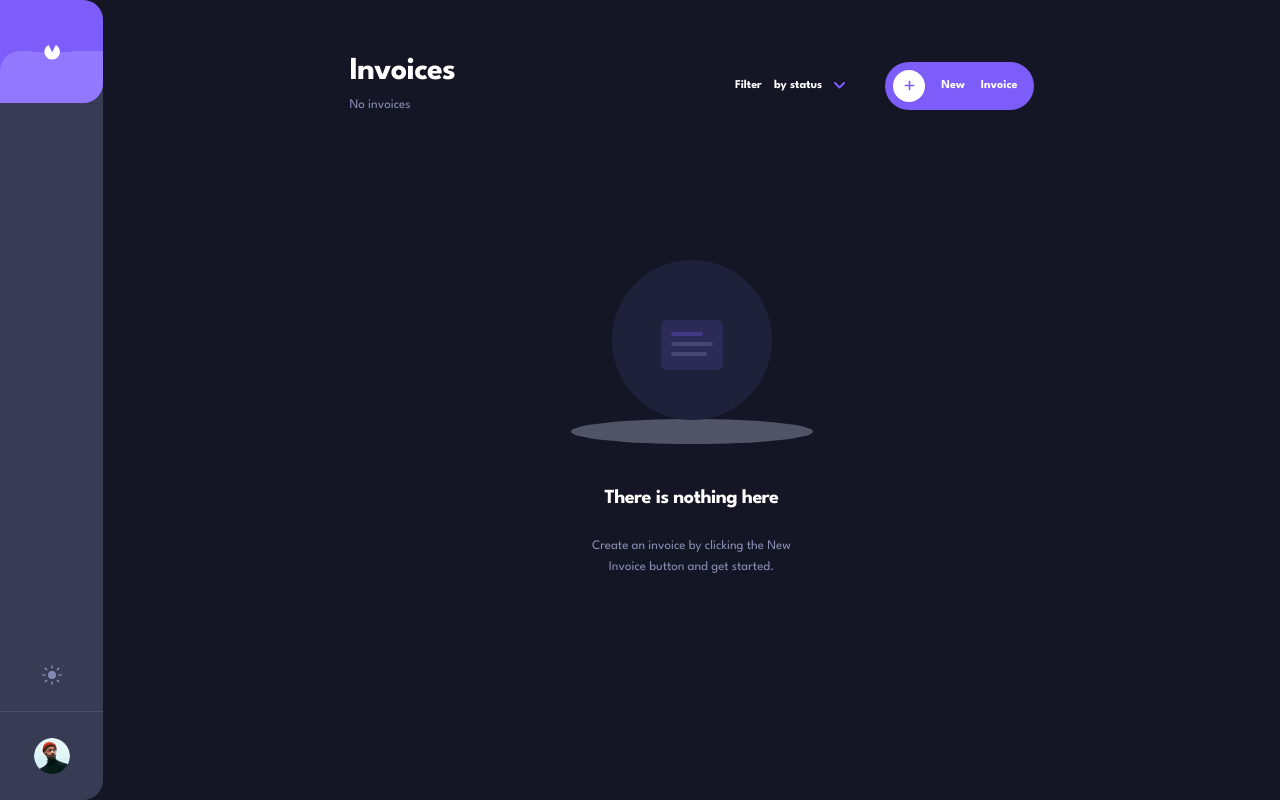
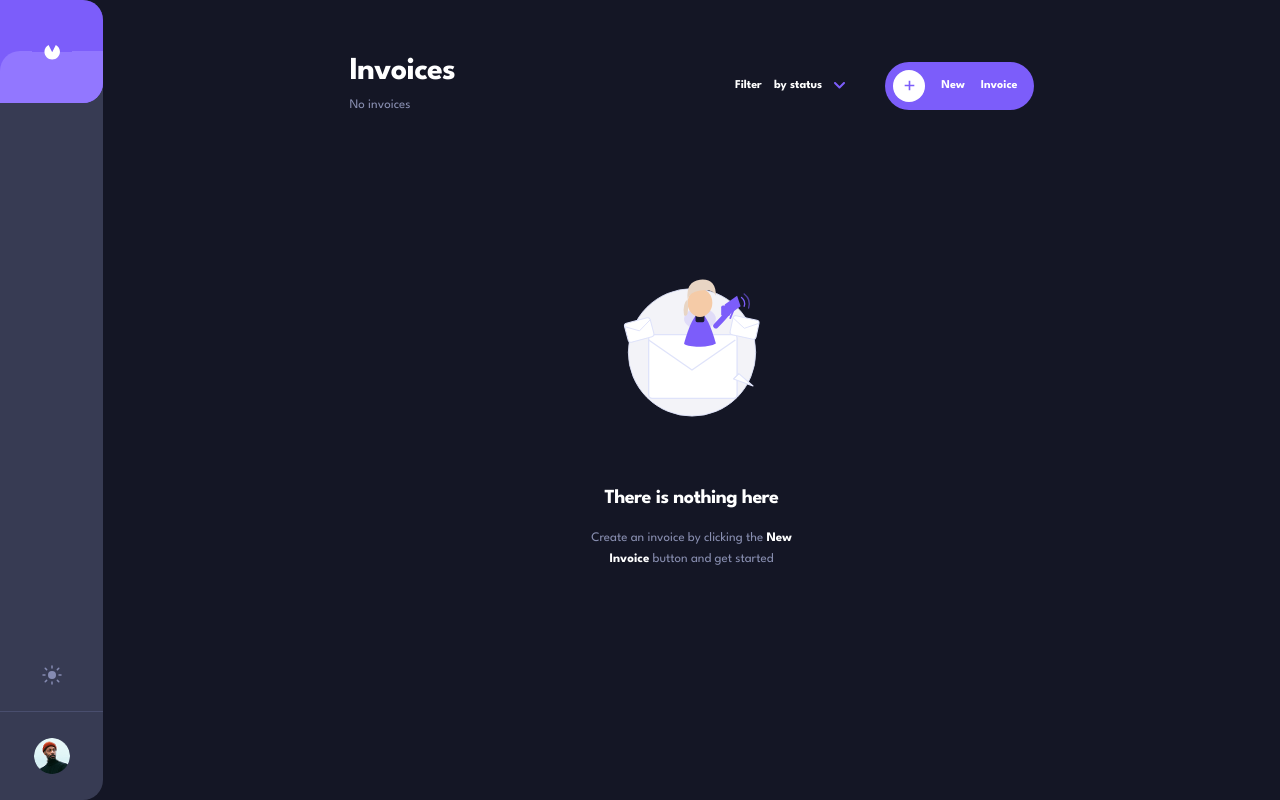
Before and after one commit to Demiomotee/Invoice-Management-App, a React (Vite) app: page / in a window 1280 px wide. Built offline with nearby package versions, Linux system fonts and the light colour scheme.

Commit message:
Enhance InvoiceList with empty state image and layout
Added an empty state image and updated the message for when there are no invoices. Improved the layout and structure of the invoice list display.

```diff
--- a/src/pages/InvoiceList.tsx
+++ b/src/pages/InvoiceList.tsx
@@ -5,6 +5,7 @@ import StatusBadge from '../components/StatusBadge'
 import Filter from '../components/Filter'
 import InvoiceForm from '../components/InvoiceForm'
 import { formatCurrency, formatDate } from '../utils/formatters'
+import emptyStateImg from '../assets/empty-state.svg'
 
 export default function InvoiceList() {
   const { filteredInvoices, invoices, filter } = useInvoices()
@@ -33,7 +34,6 @@ export default function InvoiceList() {
             {subtitle}
           </p>
         </div>
-
         <div className="flex items-center gap-6 md:gap-10">
           <Filter />
           <button
@@ -43,10 +43,7 @@ export default function InvoiceList() {
           >
             <span className="w-8 h-8 rounded-full bg-white flex items-center justify-center flex-shrink-0">
               <svg width="11" height="11" viewBox="0 0 11 11">
-                <path
-                  d="M6.313 10.313V6.313h4V4.687h-4V.687H4.687v4H.687v1.626h4v4h1.626z"
-                  fill="#7C5DFA"
-                />
+                <path d="M6.313 10.313V6.313h4V4.687h-4V.687H4.687v4H.687v1.626h4v4h1.626z" fill="#7C5DFA" />
               </svg>
             </span>
             New<span className="hidden sm:inline"> Invoice</span>
@@ -54,27 +51,27 @@ export default function InvoiceList() {
         </div>
       </header>
 
-
       {filteredInvoices.length === 0 ? (
-        <div className="flex flex-col items-center pt-16 text-center" role="status">
-          <svg width="242" height="200" viewBox="0 0 242 200" fill="none" aria-hidden="true">
-            <ellipse cx="121" cy="187.5" rx="121" ry="12.5" fill="#DFE3FA" opacity="0.3" />
-            <circle cx="121" cy="96" r="80" fill="white" className="dark:fill-dark-2" />
-            <path
-              d="M96 76h50a6 6 0 016 6v38a6 6 0 01-6 6H96a6 6 0 01-6-6V82a6 6 0 016-6z"
-              fill="#7C5DFA" opacity="0.15"
-            />
-            <rect x="100" y="88" width="32" height="4" rx="2" fill="#7C5DFA" opacity="0.3" />
-            <rect x="100" y="98" width="42" height="4" rx="2" fill="#888EB0" opacity="0.3" />
-            <rect x="100" y="108" width="36" height="4" rx="2" fill="#888EB0" opacity="0.3" />
-          </svg>
-          <h2 className="text-xl font-bold text-dark-1 dark:text-white tracking-tight mt-10 mb-6">
+        <div className="flex flex-col items-center pt-8 md:pt-16 text-center" role="status">
+          <img
+            src={emptyStateImg}
+            alt=""
+            aria-hidden="true"
+            className="w-[214px] h-[200px] object-contain"
+          />
+          <h2 className="text-xl font-bold text-dark-1 dark:text-white tracking-tight mt-10 mb-4">
             There is nothing here
           </h2>
-          <p className="text-[13px] text-gray-2 leading-relaxed max-w-[220px]">
-            {filter === 'all'
-              ? 'Create an invoice by clicking the New Invoice button and get started.'
-              : `No ${filter} invoices found. Try a different filter.`}
+          <p className="text-[13px] text-gray-2 leading-relaxed max-w-[230px]">
+            {filter === 'all' ? (
+              <>
+                Create an invoice by clicking the{' '}
+                <span className="font-bold text-dark-1 dark:text-white">New Invoice</span>{' '}
+                button and get started
+              </>
+            ) : (
+              `No ${filter} invoices found. Try a different filter.`
+            )}
           </p>
         </div>
       ) : (
@@ -86,75 +83,50 @@ export default function InvoiceList() {
               className="animate-[slideUp_0.2s_ease_both]"
             >
 
-
               <Link
                 to={`/invoice/${invoice.id}`}
                 className="flex flex-col bg-white dark:bg-dark-2 rounded-invoice p-6 border border-transparent hover:border-purple transition-colors shadow-[0_10px_20px_rgba(72,84,159,0.1)] dark:shadow-[0_10px_20px_rgba(0,0,0,0.3)] no-underline md:hidden"
                 aria-label={`Invoice ${invoice.id}, ${invoice.clientName}`}
               >
-
                 <div className="flex items-center justify-between mb-6">
                   <span className="text-xs font-bold text-dark-1 dark:text-white">
                     <span className="text-purple">#</span>{invoice.id}
                   </span>
-                  <span className="text-[13px] text-gray-2">{invoice.clientName}</span>
+                  <span className="text-[13px] text-gray-2 truncate max-w-[160px]">
+                    {invoice.clientName}
+                  </span>
                 </div>
-
                 <div className="flex items-end justify-between">
                   <div>
-                    <p className="text-[13px] text-gray-2 mb-2">
-                      Due {formatDate(invoice.paymentDue)}
-                    </p>
-                    <p className="text-base font-bold text-dark-1 dark:text-white">
-                      {formatCurrency(invoice.total)}
-                    </p>
+                    <p className="text-[13px] text-gray-2 mb-2">Due {formatDate(invoice.paymentDue)}</p>
+                    <p className="text-base font-bold text-dark-1 dark:text-white">{formatCurrency(invoice.total)}</p>
                   </div>
                   <StatusBadge status={invoice.status} />
                 </div>
               </Link>
-
 
               <Link
                 to={`/invoice/${invoice.id}`}
                 className="hidden md:flex items-center bg-white dark:bg-dark-2 rounded-invoice px-8 py-[18px] border border-transparent hover:border-purple transition-colors shadow-[0_10px_20px_rgba(72,84,159,0.1)] dark:shadow-[0_10px_20px_rgba(0,0,0,0.3)] no-underline gap-4"
                 aria-label={`Invoice ${invoice.id}, ${invoice.clientName}`}
               >
-
                 <span className="w-[100px] text-xs font-bold text-dark-1 dark:text-white flex-shrink-0">
                   <span className="text-purple">#</span>{invoice.id}
                 </span>
-
-
                 <span className="w-[130px] text-[13px] text-gray-2 flex-shrink-0">
                   Due {formatDate(invoice.paymentDue)}
                 </span>
-
-
-                <span className="flex-1 text-[13px] text-gray-2">
+                <span className="flex-1 min-w-0 text-[13px] text-gray-2 truncate">
                   {invoice.clientName}
                 </span>
-
                 <span className="w-[120px] text-base font-bold text-dark-1 dark:text-white text-right flex-shrink-0">
                   {formatCurrency(invoice.total)}
                 </span>
-
-                <div className="w-[130px] flex justify-center flex-shrink-0">
-                  <StatusBadge status={invoice.status} />
-                </div>
-
-
-                <svg
-                  width="7" height="10" viewBox="0 0 7 10" fill="none"
-                  className="flex-shrink-0" aria-hidden="true"
-                >
-                  <path
-                    d="M1 1L5 5L1 9"
-                    stroke="#7C5DFA" strokeWidth="2"
-                    strokeLinecap="round" strokeLinejoin="round"
-                  />
+                <StatusBadge status={invoice.status} />
+                <svg width="7" height="10" viewBox="0 0 7 10" fill="none" className="flex-shrink-0" aria-hidden="true">
+                  <path d="M1 1L5 5L1 9" stroke="#7C5DFA" strokeWidth="2" strokeLinecap="round" strokeLinejoin="round" />
                 </svg>
               </Link>
-
             </li>
           ))}
         </ul>
```
